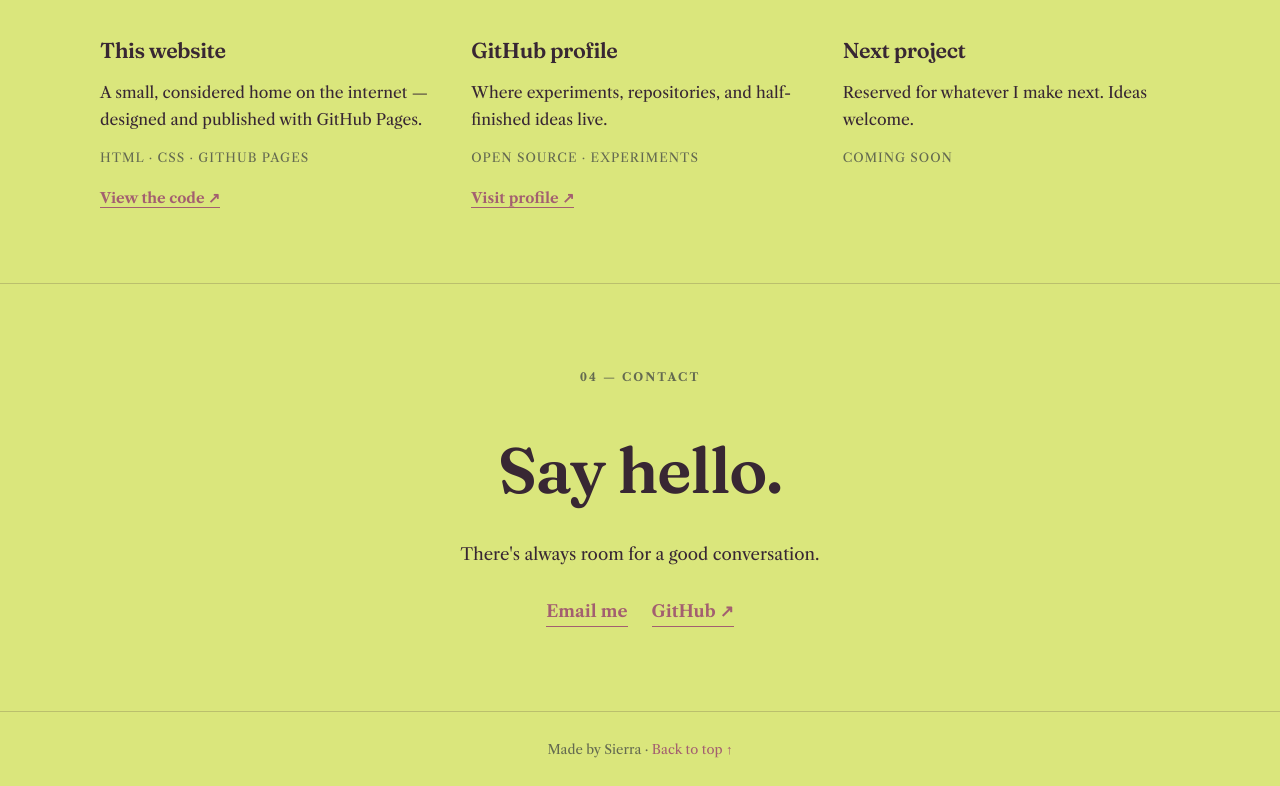
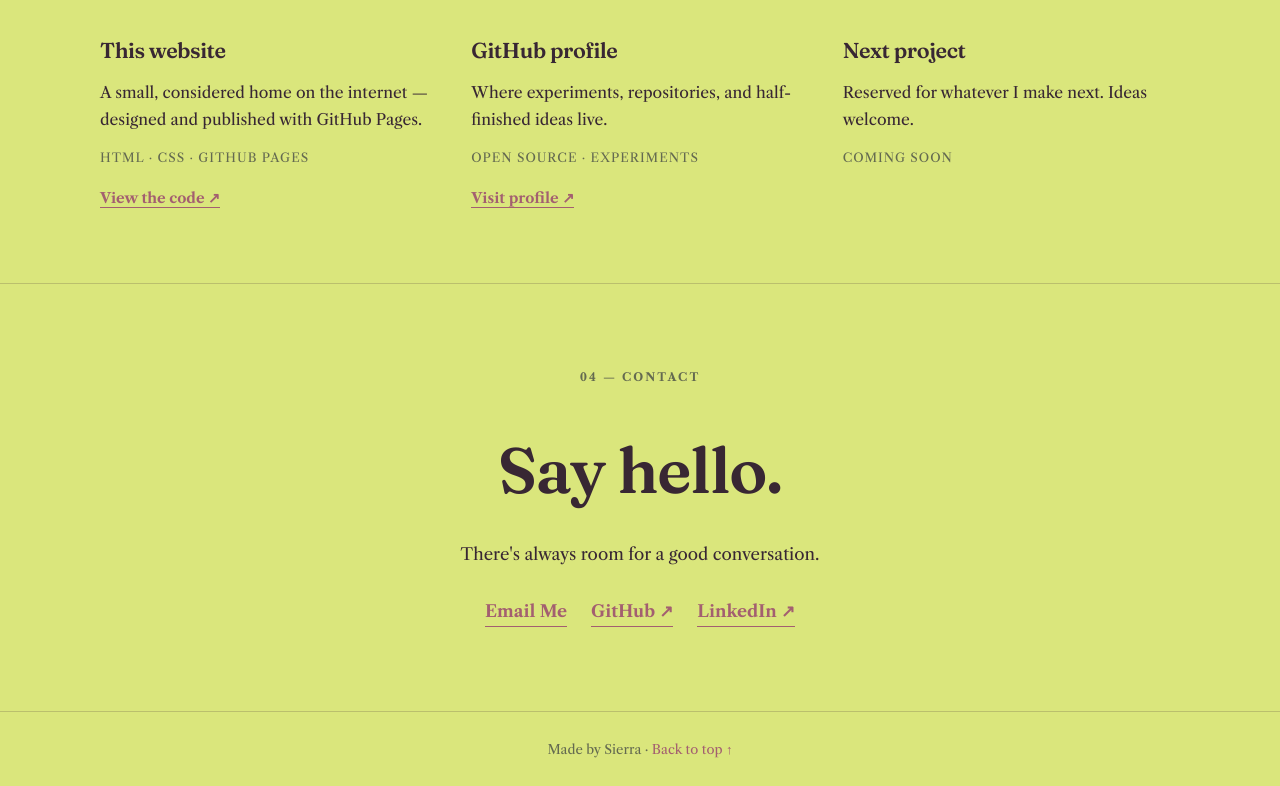
Before and after one commit to SierraD7-design/SierraD7-design.github.io, a plain HTML site: page index.html in a window 1280 px wide. Shown: the part 2601-3387 px from the top of the page. Drawn offline with nearby package versions, Linux system fonts and the light colour scheme.

Commit message:
Update contact email and add LinkedIn link

```diff
--- a/index.html
+++ b/index.html
@@ -391,11 +391,11 @@
     <div class="wrap">
       <p class="label">04 — Contact</p>
       <h2>Say hello.</h2>
-      <!-- EDIT: your real email -->
       <p>There's always room for a good conversation.</p>
       <div class="contact-links">
-        <a href="mailto:hello@example.com">Email me</a>
+        <a href="mailto:sglowder@alumni.unc.edu">Email Me</a>
         <a href="https://github.com/SierraD7-design" target="_blank" rel="noopener">GitHub ↗</a>
+        <a href="https://www.linkedin.com/in/sierra-lowder-91b48a211" target="_blank" rel="noopener">LinkedIn ↗</a>
       </div>
     </div>
   </section>
```
